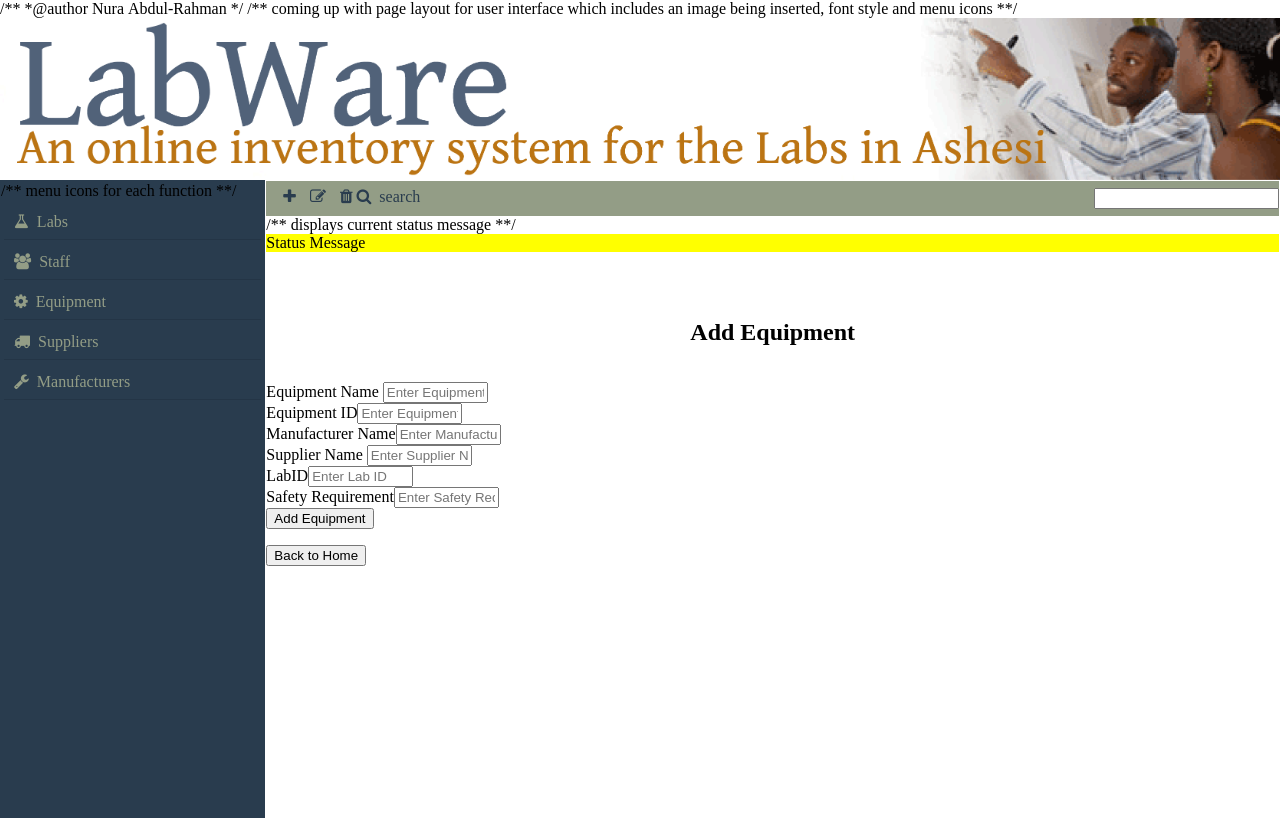
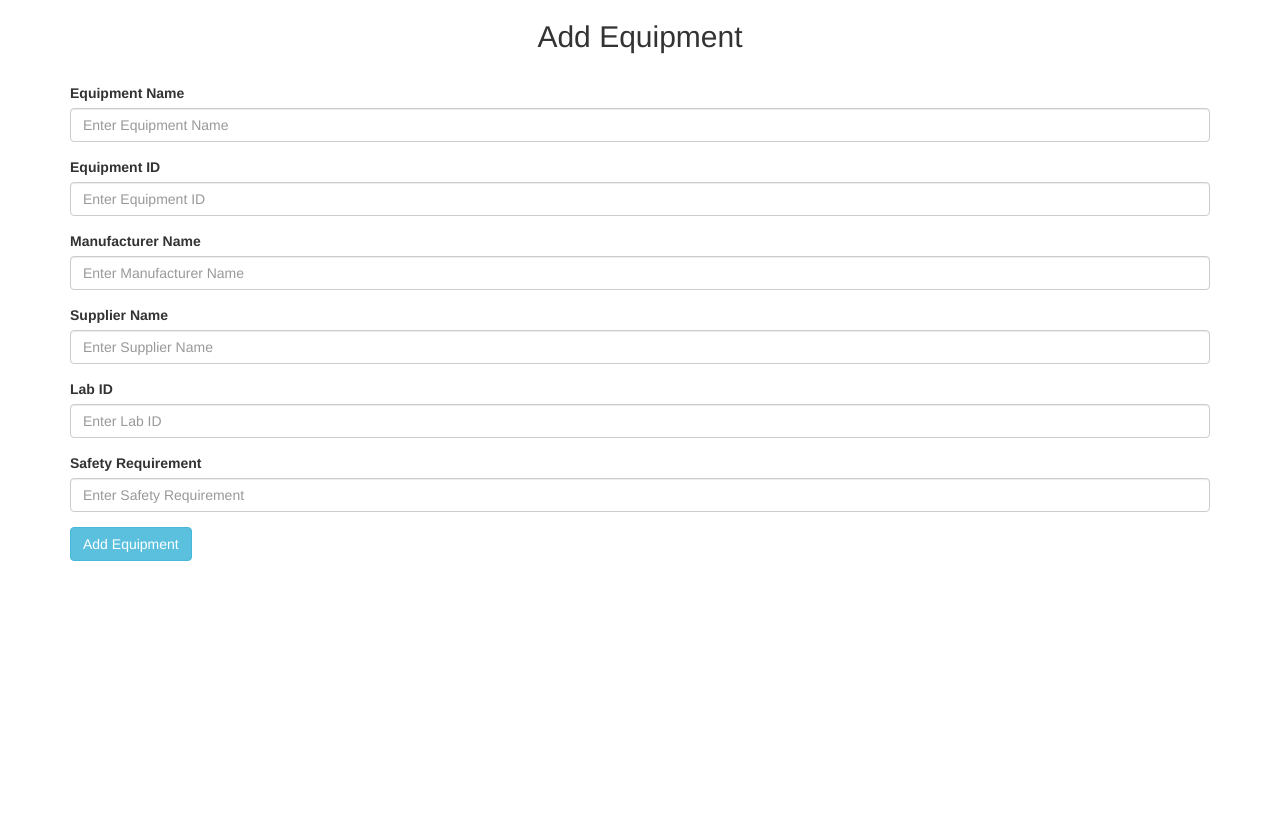
Before and after one commit to michaelannor/engineering-inventory, a PHP site: page /addEquipment.php in a window 1280 px wide. After the commit the page ends 561 px from the top, so only its background shows below. Run offline with PHP 8.4, Linux system fonts and the light colour scheme; some libraries are stand-ins or nearby versions.

Commit message:
new versions
made changes to add equipment ( added alert and removed css code) and
equipment class and sql

```diff
--- a/project-group/addEquipment.php
+++ b/project-group/addEquipment.php
@@ -1,103 +1,32 @@
-	/**
-	*@author Nura Abdul-Rahman <nuraabd4@gmail.com>
-	*/
+
 <html>
-
     <head>
-	<title>Index</title>
-	<link rel="stylesheet" href="css/style.css">
-        <link rel="stylesheet" href="font-awesome-4.3.0/css/font-awesome.min.css">
-	<script>
-
-	</script>
-
-        <script  src="jquery-2.1.3.js"> </script>
-	<script type="text/javascript">
-	/**
-        *@method int getData (data)
-        *@param  int data data information
-        **/
-	function getData(data){
-		$("#divData").load("equipment_view_index.php?id="+data);
-	}
-	</script>
+        <meta name="viewport" content="width=device-width, initial-scale=1">
+		<link rel="stylesheet" href="http://maxcdn.bootstrapcdn.com/bootstrap/3.3.5/css/bootstrap.min.css">
+		<script src="https://ajax.googleapis.com/ajax/libs/jquery/1.11.3/jquery.min.js"></script>
+		<script src="http://maxcdn.bootstrapcdn.com/bootstrap/3.3.5/js/bootstrap.min.js"></script>
 	</head>
-	/** coming up with page layout for user interface which includes an image
-	 being inserted, font style and menu icons
-	**/
 	<body>
 
-	<table id="pagelayout" align="center"               >
-			<tr>
-				<td colspan="2" id="pageheader">
-	<div class="" style="     text-align:center;">
-
-       <img src="css/ashesi_banner_2011.png" width="100%" height="auto">
-
-	<!--    <i class="fa fa-home">&nbsp; </i><i  class="fa" ><b>Inventory</b></i>-->
-        </div>  </td>
-			</tr>
-
-
-			<tr>
-		<td id="mainnav">
-       <div id="divMainNav">
-
-	<!--
-       <i class="fa" style="    margin:auto;
-       height: 9em; background-color:#243546; width: 100%;"> <i class="fa fa-home" style="font-size:30px; padding-top:auto; padding-bottom:auto;"> Inventory</i>
-                        <br><br> Date: Sat Mar 28 <br>User: Daniel Bonsu
-                        </i>
-	-->
-
-        /** menu icons for each function
-	**/
-
-        <a href="view_index.php"><div class="menu"><i class="fa fa-flask">&nbsp; Labs</i></div></a>
-        <a href="searchStaff.php"><div class="menu"><i class="fa fa-group">&nbsp; Staff</i></div></a>
-        <a href="equipment_view_index.php">   <div class="menu"><i class="fa fa-gear">&nbsp; Equipment</i></div></a>
-        <a href="suppliersView.php"><div class="menu"><i class="fa fa-truck">&nbsp; Suppliers</i></div></a>
-        <a href="view_GpManu.php"> <div class="menu"><i class="fa fa-wrench">&nbsp; Manufacturers</i></div></a>
-        </div>
-	</td>
-	<td id="content">
-
-       <div id="divPageMenu">
-       <span class="menuitem" ><i class="fa fa-navicons">&nbsp;</i></span>
-       <span class="menuitem" ><i class="fa fa-plus">&nbsp; </i></span>
-       <span class="menuitem" ><i class="fa fa-edit">&nbsp; </i></span>
-       <span class="menuitem" ><i class="fa fa-trash">&nbsp; </i></sp
-       <span class="menuitem" id="searcher"><i class="fa fa-search">&nbsp; search</i></span>
-       <input type="text" id="txtSearch" class="searcher"/>
-
-        </div>
-	/** displays current status message
-	**/
-	<div id="divStatus" class="status">
-	Status Message
-
-	</div>
-	<div style=height:15px>
-	</div>
-		<br><br>
 		<div class="container">
 		    <center><h2> Add Equipment </h2></center>
 		    <form method="post" action="addEquipment.php" role="form">
 		    <br>
 
-	<div class="form-group"><label for="equipment">Equipment Name </label><input type="text" name="nm" class="form-control" placeholder="Enter Equipment Name" size="10" required></div>
-	<div class="form-group"><label for="id"> Equipment ID</label><input type="text" name="tp" class="form-control" placeholder="Enter Equipment ID" size="10" required></div>
-	<div class="form-group"><label for="manufacturer"> Manufacturer Name</label><input type="text" name="dc" class="form-control" placeholder="Enter Manufacturer Name" size="10" required></div>
-	<div class="form-group"><label for="supplier"> Supplier Name </label><input type="text" name="pr" class="form-control" placeholder="Enter Supplier Name" size="10" required></div>
-	<div class="form-group"><label for="lab">LabID</label><input type="text" name="lb" class="form-control" placeholder="Enter Lab ID" size="10" required></div>
-	<div class="form-group"><label for="safety"> Safety Requirement</label><input type="text" name="sf" class="form-control" placeholder="Enter Safety Requirement" size="10" required></div>
+			<div class="form-group"><label for="equipment">Equipment Name </label><input type="text" name="nm" class="form-control" placeholder="Enter Equipment Name"  required></div>
+			<div class="form-group"><label for="id"> Equipment ID</label><input type="text" name="tp" class="form-control" placeholder="Enter Equipment ID" required></div>
+		    <div class="form-group"><label for="manufacturer"> Manufacturer Name</label><input type="text" name="dc" class="form-control" placeholder="Enter Manufacturer Name" required></div>
+		    <div class="form-group"><label for="supplier"> Supplier Name </label><input type="text" name="pr" class="form-control" placeholder="Enter Supplier Name" required></div>
+		    <div class="form-group"><label for="lab">Lab ID</label><input type="text" name="lb" class="form-control" placeholder="Enter Lab ID" size="10" required></div>
+		    <div class="form-group"><label for="safety"> Safety Requirement</label><input type="text" name="sf" class="form-control" placeholder="Enter Safety Requirement"  required></div>
 		    <div><input type="submit" class="btn btn-info" value="Add Equipment"></div>
 
 	        </form>
 	    </div>
 
 	<?php
-
+	    /*includes equipment class in order to use faults_log function
+		*/
 	    if(isset($_REQUEST['nm'])){
 	        include_once("equipment.php");
 	        $obj=new equipment();
@@ -107,17 +36,16 @@
 	        $supplier=$_REQUEST['pr'];
 	        $lab_id=$_REQUEST['lb'];
 	        $safety_requirement=$_REQUEST['sf'];
-
+	        /* check for successfull addition of an equipment onto the
+           database. If no an error message is return else gives a success message
+	       */
 	        if(!$obj->add_equipment($name,$id,$manufacturer,$supplier,$lab_id,$safety_requirement)){
-		echo "Error adding";
+		        echo '<div class="alert alert-danger"><strong>Danger!</strong> Error Adding.</div>';
 	        }
 	        else{
-		echo "Added $name to equipment";
+	            echo '<div class="alert alert-success"><strong>Success!</strong> equipment has been succesfully added.</div>';
 	        }
 	    }
 	?>
 
-	<form action="equipment_view_index.php"><input type="submit" class="btn btn-info"  value ="Back to Home">
-	</form>
-	</body>
 </html>
```
Also changed, not shown: project-group/equipment.php (+5 -5 lines), project-group/se_inventory.sql (+12 -0 lines). Lines whose indentation alone changed are shown as unchanged.
